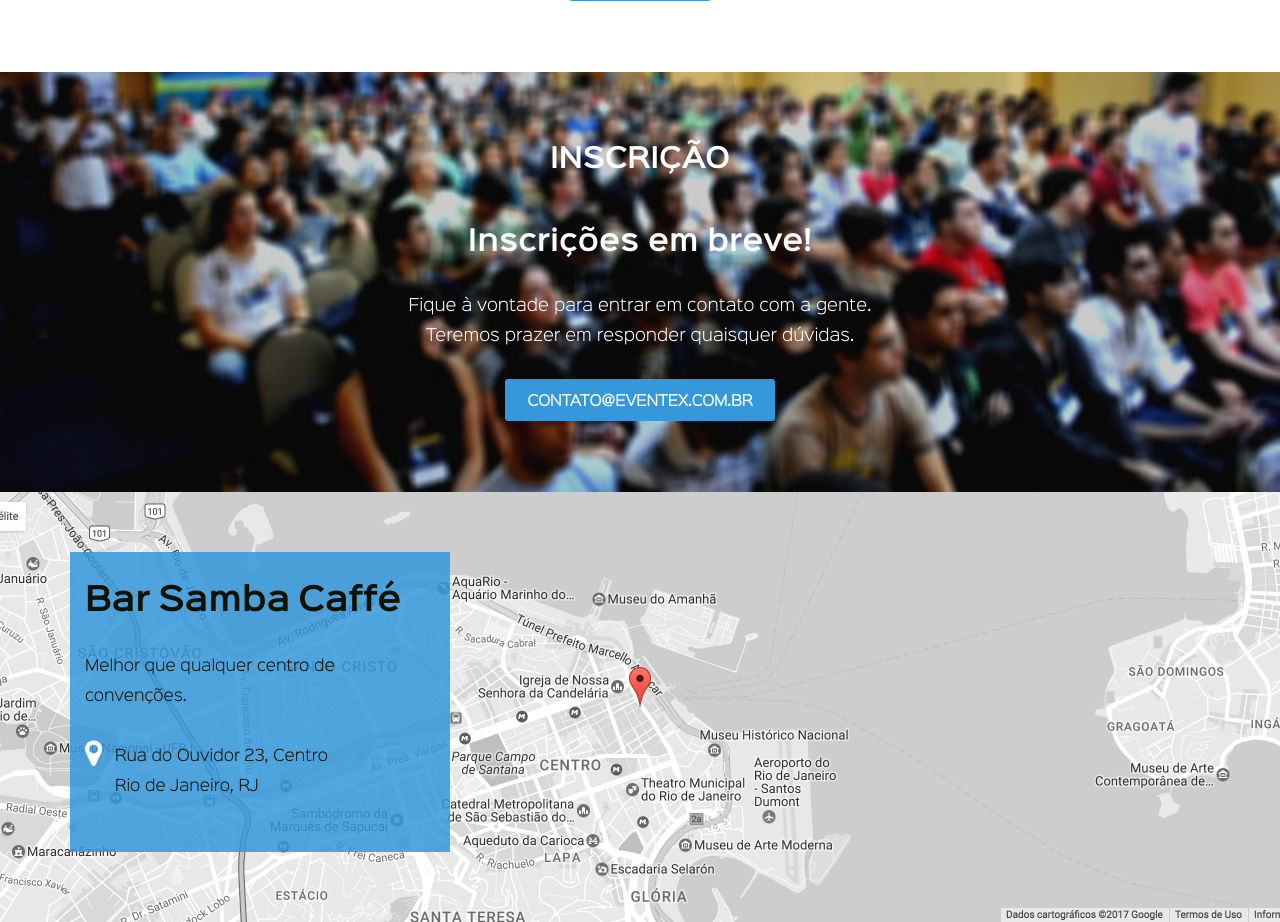
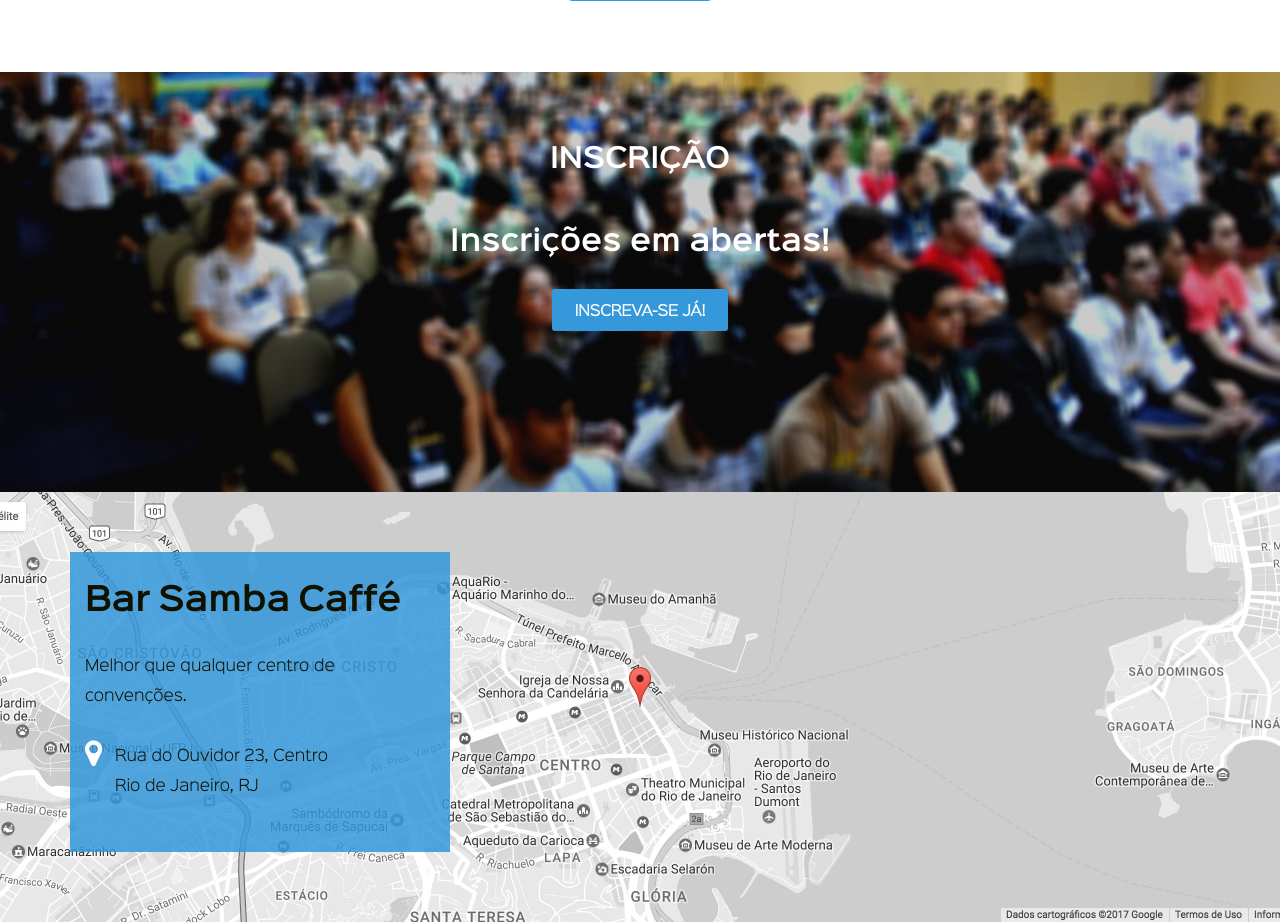
Before and after one commit to Tiagorsa/wttd, a Django app: page / in a window 1280 px wide. Shown: the part 1818-2740 px from the top of the page. Run offline with Django 3.2, Linux system fonts and the light colour scheme; some libraries are stand-ins or nearby versions.

Commit message:
Habilita inscrições no home

```diff
--- a/eventex/core/templates/index.html
+++ b/eventex/core/templates/index.html
@@ -110,9 +110,8 @@
             <div class="register row">
                 <div class="text-align-center row desktop-12 padding-top-2 min-h-14 container">
                 	<h2>Inscrição</h2>
-                	<h3>Inscrições em breve!</h3>
-                    <p>Fique à vontade para entrar em contato com a gente.<br>Teremos prazer em responder quaisquer dúvidas.</p>
-                	<a class="btn-basic btn-blue" href="mailto:contato@eventex.com.br">contato@eventex.com.br</a>
+                	<h3>Inscrições em abertas!</h3>
+                	<a class="btn-basic btn-blue" href="/inscricao/">Inscreva-se já!</a>
                 </div>
             </div>
         </section>
```
Also changed, not shown: eventex/core/tests/test_view_home.py (+3 -0 lines).
